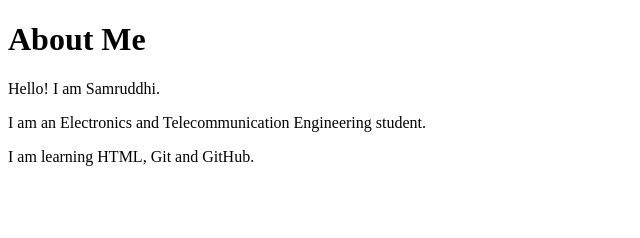
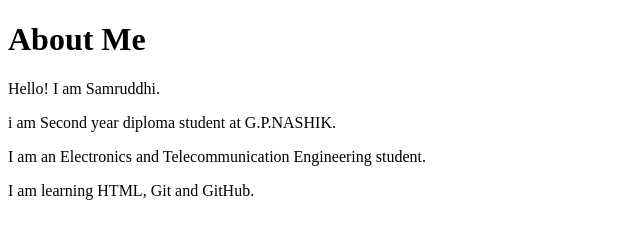
Before and after one commit to samruddhishewale2104/Assignment-3, a plain HTML site: page about.html in a window 1280 px wide. Shown: the whole page, without its empty margins (0-640 px from the left). Drawn offline with Linux system fonts and the light colour scheme.

Commit message:
Update about.html

```diff
--- a/about.html
+++ b/about.html
@@ -7,6 +7,7 @@
 
     <h1>About Me</h1>
     <p>Hello! I am Samruddhi.</p>
+    <p> i am Second year diploma student at G.P.NASHIK.<p/>
     <p>I am an Electronics and Telecommunication Engineering student.</p>
     <p>I am learning HTML, Git and GitHub.</p>
 
```
